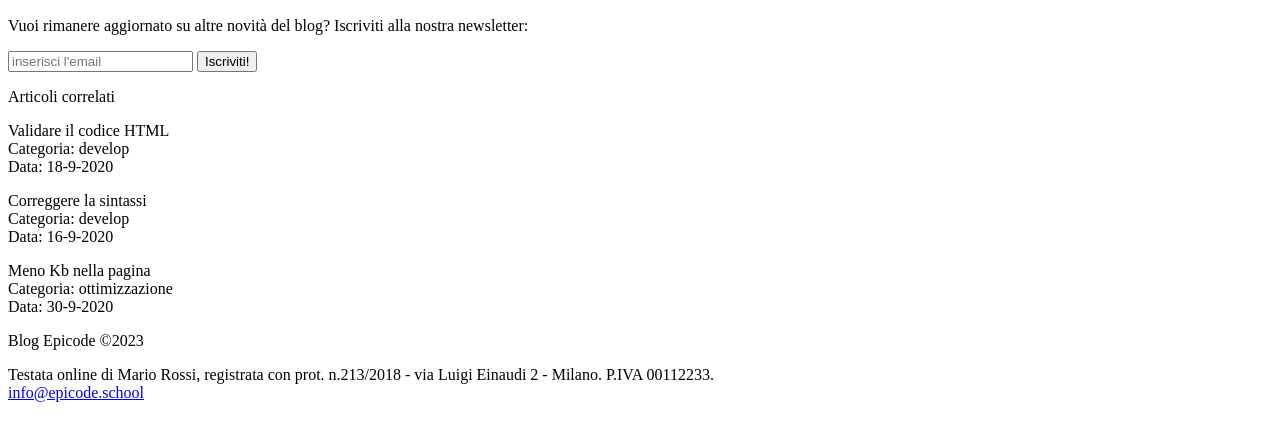
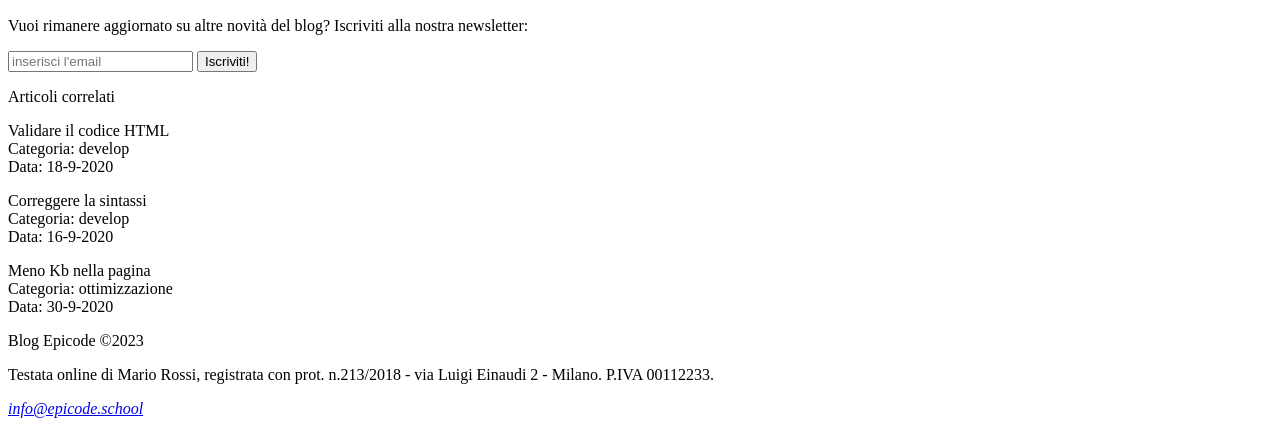
Before and after one commit to alessandrofugazza/S1-L2-Layout-per-un-post, a plain HTML site: page index.html in a window 1280 px wide. Shown: the part 923-1357 px from the top of the page. Drawn offline with Linux system fonts and the light colour scheme.

Commit message:
added <address> tag to email in footer

```diff
--- a/index.html
+++ b/index.html
@@ -118,7 +118,7 @@
         <p>
           Testata online di Mario Rossi, registrata con prot. n.213/2018 - via Luigi Einaudi 2 - Milano. P.IVA
           00112233.<br />
-          <a href="mailto:info@epicode.school">info@epicode.school</a>
+          <a href="mailto:info@epicode.school"><address>info@epicode.school</address></a>
         </p>
       </footer>
     </div>
```
